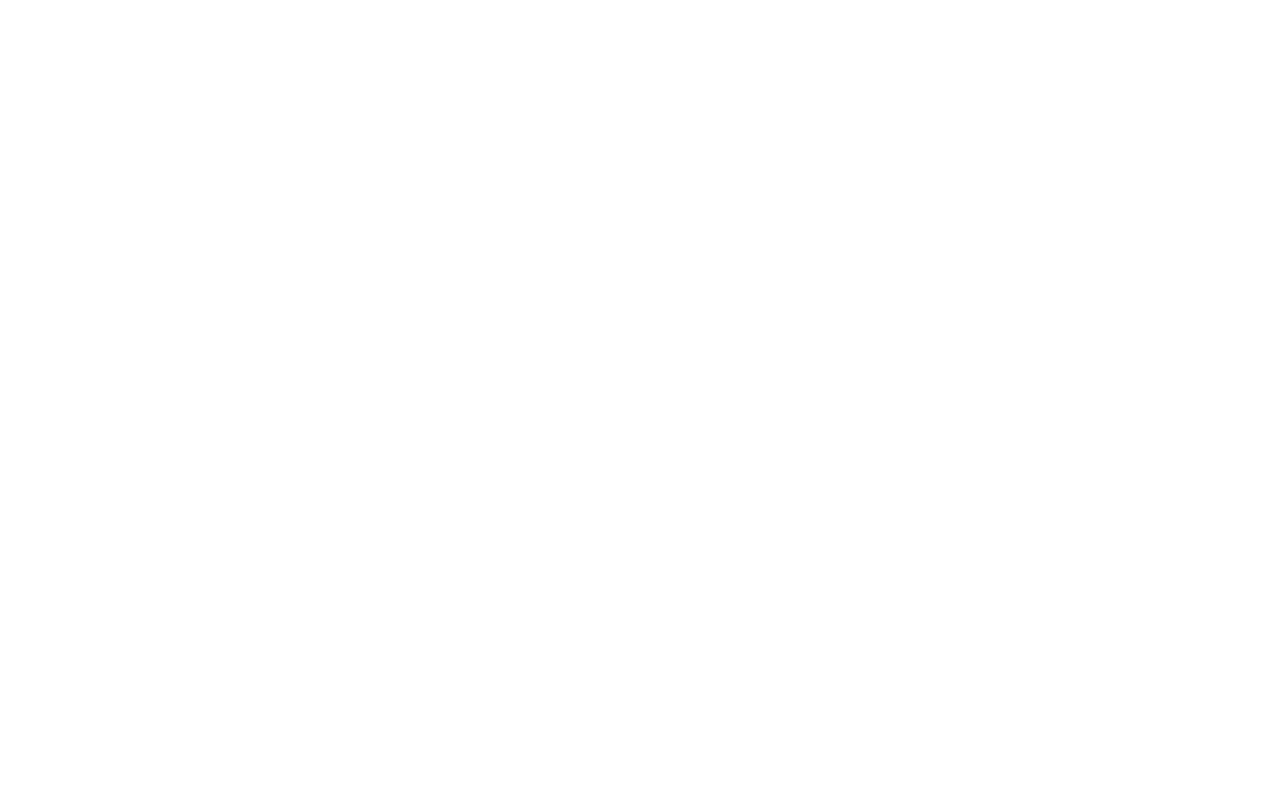
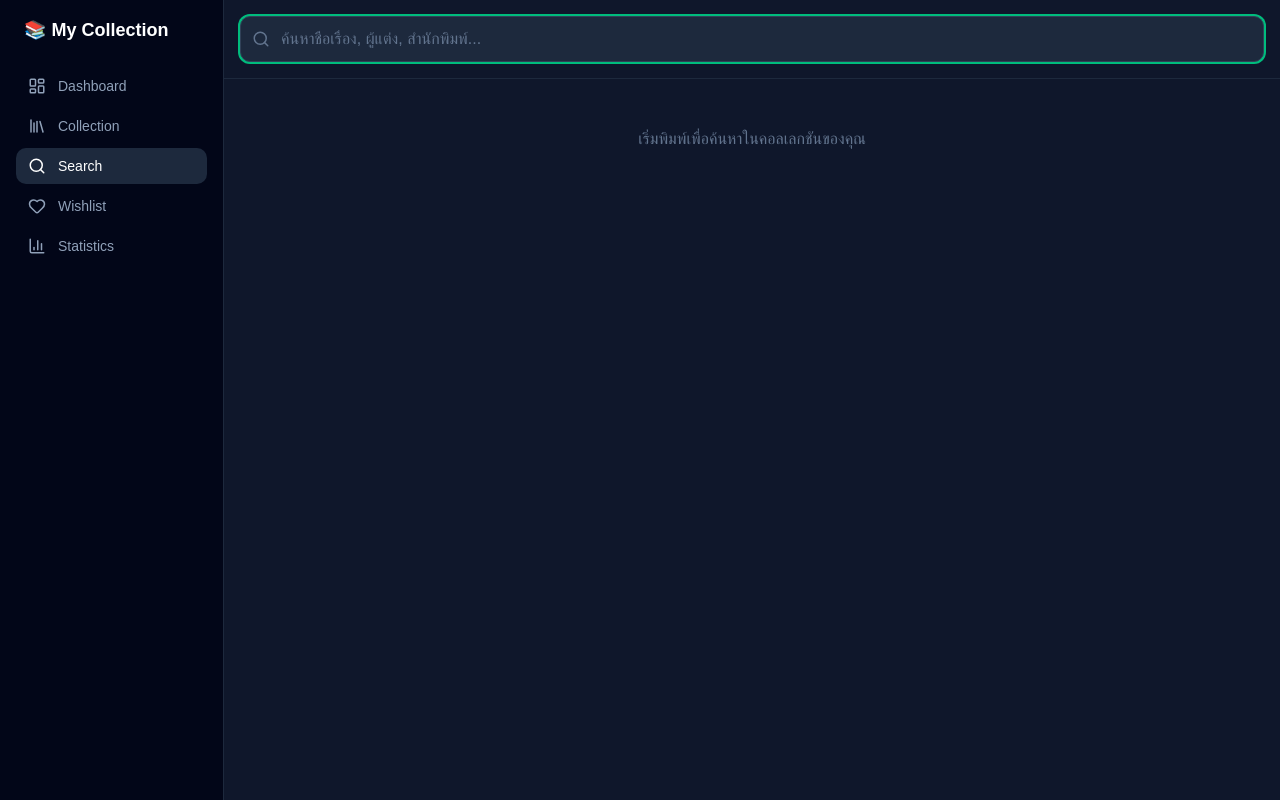
Before and after one commit to piyaphat41482/light-novel-tracker, a React (Vite) app: page /search in a window 1280 px wide. Before the commit this address had no page. Built offline with nearby package versions, Linux system fonts and the light colour scheme.

Commit message:
Build instant search page across multiple fields

```diff
--- a/src/App.tsx
+++ b/src/App.tsx
@@ -1,10 +1,8 @@
-// จุดตั้งค่า routing หลักของแอปทั้งหมด
-// กำหนดว่า URL ไหน แสดง component ไหน
-
 import { Routes, Route } from 'react-router-dom'
 import Layout from '@/components/layout/Layout'
 import DashboardPage from '@/pages/DashboardPage'
 import CollectionPage from '@/pages/CollectionPage'
+import SearchPage from '@/pages/SearchPage'
 import WishlistPage from '@/pages/WishlistPage'
 import StatisticsPage from '@/pages/StatisticsPage'
 
@@ -14,6 +12,7 @@
       <Route path="/" element={<Layout />}>
         <Route index element={<DashboardPage />} />
         <Route path="collection" element={<CollectionPage />} />
+        <Route path="search" element={<SearchPage />} />
         <Route path="wishlist" element={<WishlistPage />} />
         <Route path="statistics" element={<StatisticsPage />} />
       </Route>
--- a/src/components/layout/BottomNav.tsx
+++ b/src/components/layout/BottomNav.tsx
@@ -2,12 +2,13 @@
 // ตามที่คุยกันใน Phase 4 - นิ้วโป้งเอื้อมด้านล่างจอง่ายกว่า
 
 import { NavLink } from 'react-router-dom'
-import { LayoutDashboard, Library, Heart, BarChart3 } from 'lucide-react'
+import { LayoutDashboard, Library, Search, Heart, BarChart3 } from 'lucide-react'
 import { cn } from '@/lib/utils'
 
 const navItems = [
   { to: '/', label: 'หน้าแรก', icon: LayoutDashboard },
   { to: '/collection', label: 'คอลเลกชัน', icon: Library },
+  { to: '/search', label: 'ค้นหา', icon: Search },
   { to: '/wishlist', label: 'อยากได้', icon: Heart },
   { to: '/statistics', label: 'สถิติ', icon: BarChart3 },
 ]
--- a/src/components/layout/Sidebar.tsx
+++ b/src/components/layout/Sidebar.tsx
@@ -2,12 +2,13 @@
 // ใช้ NavLink แทน Link ธรรมดา เพราะ NavLink บอกได้ว่า "อยู่หน้านี้อยู่หรือเปล่า" ทำให้ไฮไลต์เมนูที่เลือกอยู่ได้
 
 import { NavLink } from 'react-router-dom'
-import { LayoutDashboard, Library, Heart, BarChart3 } from 'lucide-react'
+import { LayoutDashboard, Library, Search, Heart, BarChart3 } from 'lucide-react'
 import { cn } from '@/lib/utils'
 
 const navItems = [
   { to: '/', label: 'Dashboard', icon: LayoutDashboard },
   { to: '/collection', label: 'Collection', icon: Library },
+  { to: '/search', label: 'Search', icon: Search },
   { to: '/wishlist', label: 'Wishlist', icon: Heart },
   { to: '/statistics', label: 'Statistics', icon: BarChart3 },
 ]
--- /dev/null
+++ b/src/components/search/SearchResultItem.tsx
@@ -0,0 +1,44 @@
+// รายการผลการค้นหา 1 แถว - ออกแบบให้กะทัดรัด อ่านเร็ว ตาม use case "ยืนอยู่ในร้านหนังสือ"
+
+import { Link } from 'react-router-dom'
+import type { Series } from '@/types/database'
+import { countOwnedVolumes, countTotalVolumes } from '@/lib/seriesHelpers'
+
+interface SearchResultItemProps {
+  series: Series
+}
+
+export default function SearchResultItem({ series }: SearchResultItemProps) {
+  const owned = countOwnedVolumes(series)
+  const total = countTotalVolumes(series)
+  const isComplete = total > 0 && owned === total
+  const title = series.title_english || series.title_original || series.title_thai
+  const emoji = series.media_type === 'manga' ? '📗' : '📕'
+
+  return (
+    <Link
+      to={`/series/${series.id}`}
+      className="flex items-center justify-between px-4 py-3 hover:bg-slate-800 transition-colors border-b border-slate-800"
+    >
+      <div className="flex items-center gap-3 min-w-0">
+        <span className="text-lg shrink-0">{emoji}</span>
+        <div className="min-w-0">
+          <p className="text-white text-sm font-medium truncate">{title}</p>
+          {series.publisher && (
+            <p className="text-slate-500 text-xs truncate">
+              {series.publisher.name}
+            </p>
+          )}
+        </div>
+      </div>
+
+      <span
+        className={`text-sm font-medium shrink-0 ml-3 ${
+          isComplete ? 'text-emerald-400' : 'text-slate-300'
+        }`}
+      >
+        {owned}/{total} {isComplete && '✓'}
+      </span>
+    </Link>
+  )
+}
--- /dev/null
+++ b/src/lib/searchHelpers.ts
@@ -0,0 +1,46 @@
+// ฟังก์ชันค้นหา series จากคำค้นหา
+// ค้นหาแบบ "ไม่สนตัวพิมพ์เล็ก-ใหญ่" (case-insensitive) ข้ามหลาย field พร้อมกัน
+
+import type { Series } from '@/types/database'
+
+// ฟังก์ชันช่วยเช็คว่า text มีคำค้นหาอยู่ไหม (ปลอดภัยแม้ text เป็น null)
+function includesQuery(text: string | null | undefined, query: string): boolean {
+  if (!text) return false
+  return text.toLowerCase().includes(query.toLowerCase())
+}
+
+export function searchSeries(seriesList: Series[], query: string): Series[] {
+  const trimmedQuery = query.trim()
+
+  // ถ้าไม่ได้พิมพ์อะไรเลย ให้คืนค่าว่าง (ไม่แสดงผลอะไร จนกว่าจะเริ่มพิมพ์)
+  if (trimmedQuery === '') return []
+
+  return seriesList.filter((series) => {
+    // เช็คชื่อเรื่องทุกภาษา
+    if (includesQuery(series.title_original, trimmedQuery)) return true
+    if (includesQuery(series.title_english, trimmedQuery)) return true
+    if (includesQuery(series.title_thai, trimmedQuery)) return true
+
+    // เช็คชื่ออื่นๆ (เป็น array ต้องวนเช็คทีละตัว)
+    if (series.alternative_names?.some((name) => includesQuery(name, trimmedQuery))) {
+      return true
+    }
+
+    // เช็คผู้แต่ง (เป็น array ของ object ต้องเช็คที่ .name)
+    if (series.authors?.some((author) => includesQuery(author.name, trimmedQuery))) {
+      return true
+    }
+
+    // เช็คสำนักพิมพ์
+    if (includesQuery(series.publisher?.name, trimmedQuery)) return true
+
+    // เช็คเลขเล่ม (เผื่อค้นหาว่า "เล่ม 5" มีเรื่องไหนบ้าง)
+    if (
+      series.volumes?.some((v) => includesQuery(v.volume_number, trimmedQuery))
+    ) {
+      return true
+    }
+
+    return false
+  })
+}
--- /dev/null
+++ b/src/pages/SearchPage.tsx
@@ -0,0 +1,54 @@
+// หน้า Search - ค้นหาแบบ instant ตามที่พิมพ์
+// นี่คือหน้าที่สำคัญที่สุดของแอป ตาม use case หลัก: ยืนในร้านหนังสือ เช็คว่ามีเล่มนี้หรือยัง
+
+import { useState, useMemo } from 'react'
+import { Search } from 'lucide-react'
+import { mockSeries } from '@/data/mockSeries'
+import { searchSeries } from '@/lib/searchHelpers'
+import SearchResultItem from '@/components/search/SearchResultItem'
+
+export default function SearchPage() {
+  const [query, setQuery] = useState('')
+
+  // ค้นหาใหม่ทุกครั้งที่ query เปลี่ยน (useMemo ป้องกันการคำนวณซ้ำโดยไม่จำเป็น)
+  const results = useMemo(() => searchSeries(mockSeries, query), [query])
+
+  return (
+    <div className="flex flex-col h-screen md:h-auto">
+      {/* แถบค้นหา - sticky ติดด้านบนเสมอ ตามที่ออกแบบไว้ใน Phase 4 */}
+      <div className="sticky top-0 bg-slate-900 p-4 border-b border-slate-800 z-10">
+        <div className="relative">
+          <Search
+            size={18}
+            className="absolute left-3 top-1/2 -translate-y-1/2 text-slate-500"
+          />
+          <input
+            type="text"
+            value={query}
+            onChange={(e) => setQuery(e.target.value)}
+            placeholder="ค้นหาชื่อเรื่อง, ผู้แต่ง, สำนักพิมพ์..."
+            autoFocus
+            className="w-full bg-slate-800 border border-slate-700 rounded-lg pl-10 pr-4 py-2.5 text-white placeholder:text-slate-500 focus:outline-none focus:ring-2 focus:ring-emerald-500"
+          />
+        </div>
+      </div>
+
+      {/* ผลลัพธ์ */}
+      <div className="flex-1 overflow-y-auto">
+        {query.trim() === '' ? (
+          <p className="text-slate-500 text-center py-12 px-4">
+            เริ่มพิมพ์เพื่อค้นหาในคอลเลกชันของคุณ
+          </p>
+        ) : results.length === 0 ? (
+          <p className="text-slate-500 text-center py-12 px-4">
+            ไม่พบ &quot;{query}&quot; ในคอลเลกชันของคุณ
+          </p>
+        ) : (
+          results.map((series) => (
+            <SearchResultItem key={series.id} series={series} />
+          ))
+        )}
+      </div>
+    </div>
+  )
+}
```
